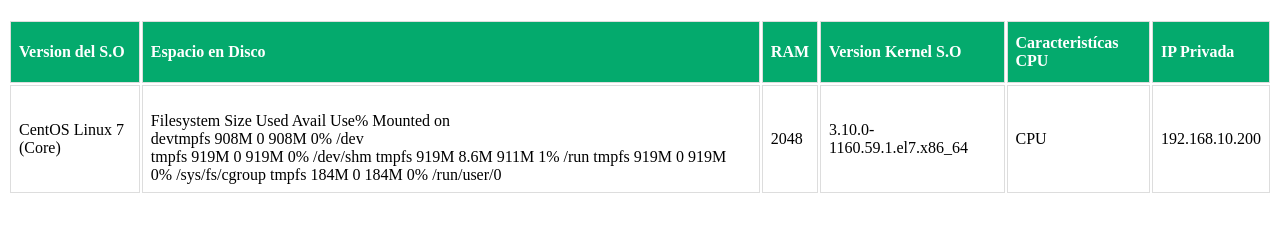
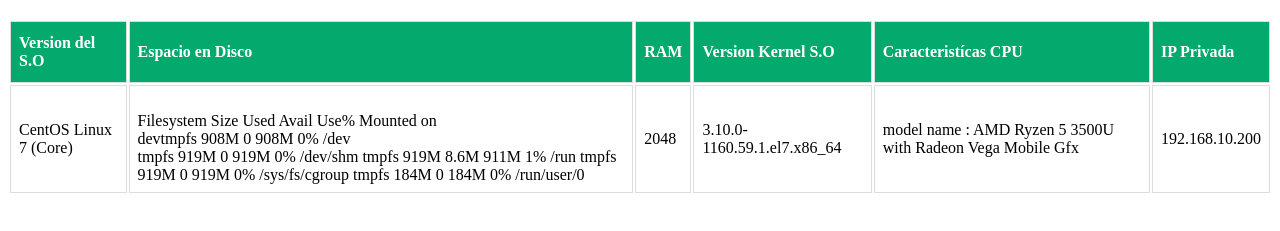
Before and after one commit to peyotronic/aplyca, a plain HTML site: page index.html in a window 1280 px wide. Shown: the part 61-292 px from the top of the page. Drawn offline with Linux system fonts and the light colour scheme.

Commit message:
CPU Caracteristicas

```diff
--- a/index.html
+++ b/index.html
@@ -53,7 +53,7 @@ charapter tr:hover {background-color: #ddd;}
 	</td>
     <td>2048</td>
 	<td>3.10.0-1160.59.1.el7.x86_64</td>
-	<td>CPU</td>
+	<td>model name      : AMD Ryzen 5 3500U with Radeon Vega Mobile Gfx</td>
 	<td>192.168.10.200</td>
   </tr>
 </table>
```
